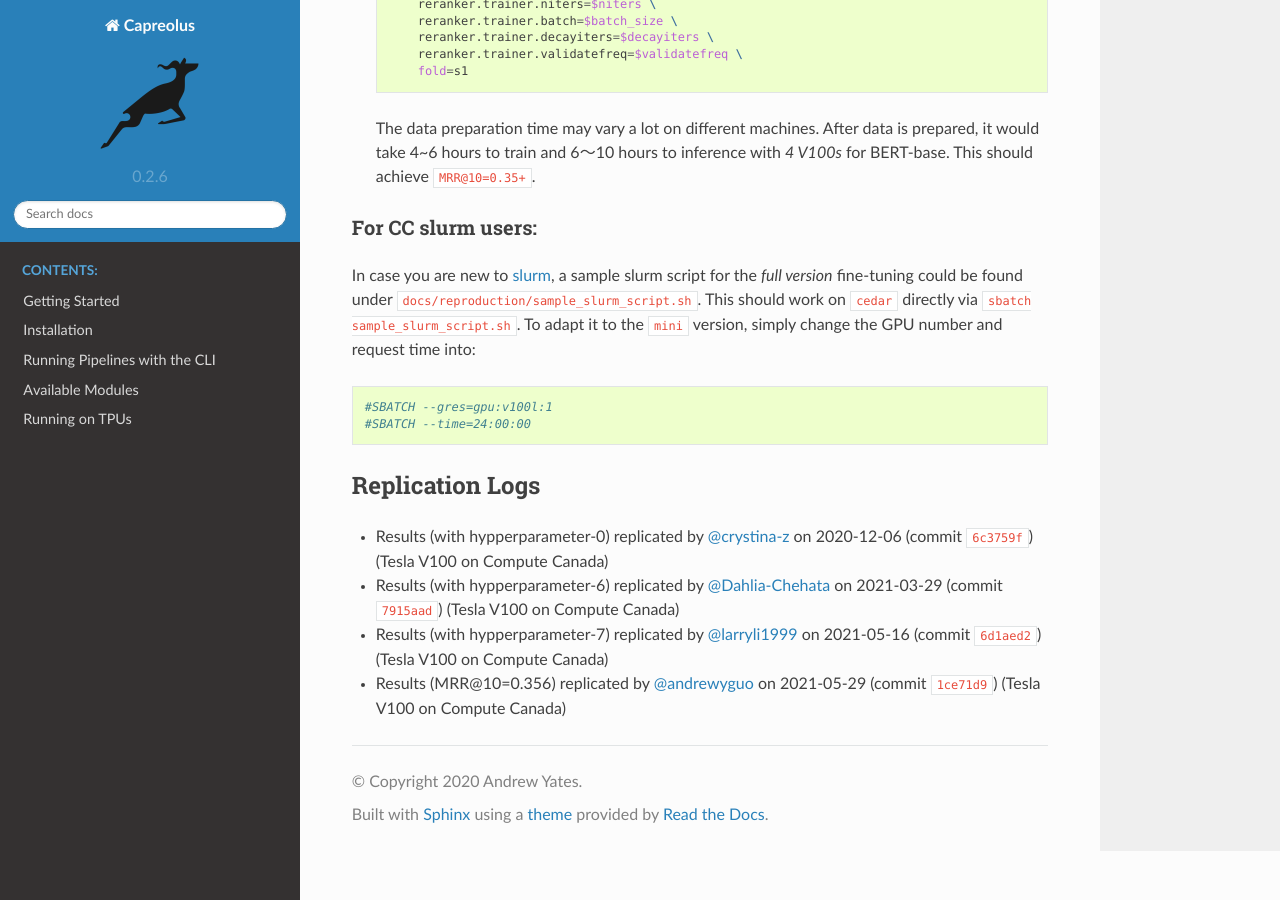
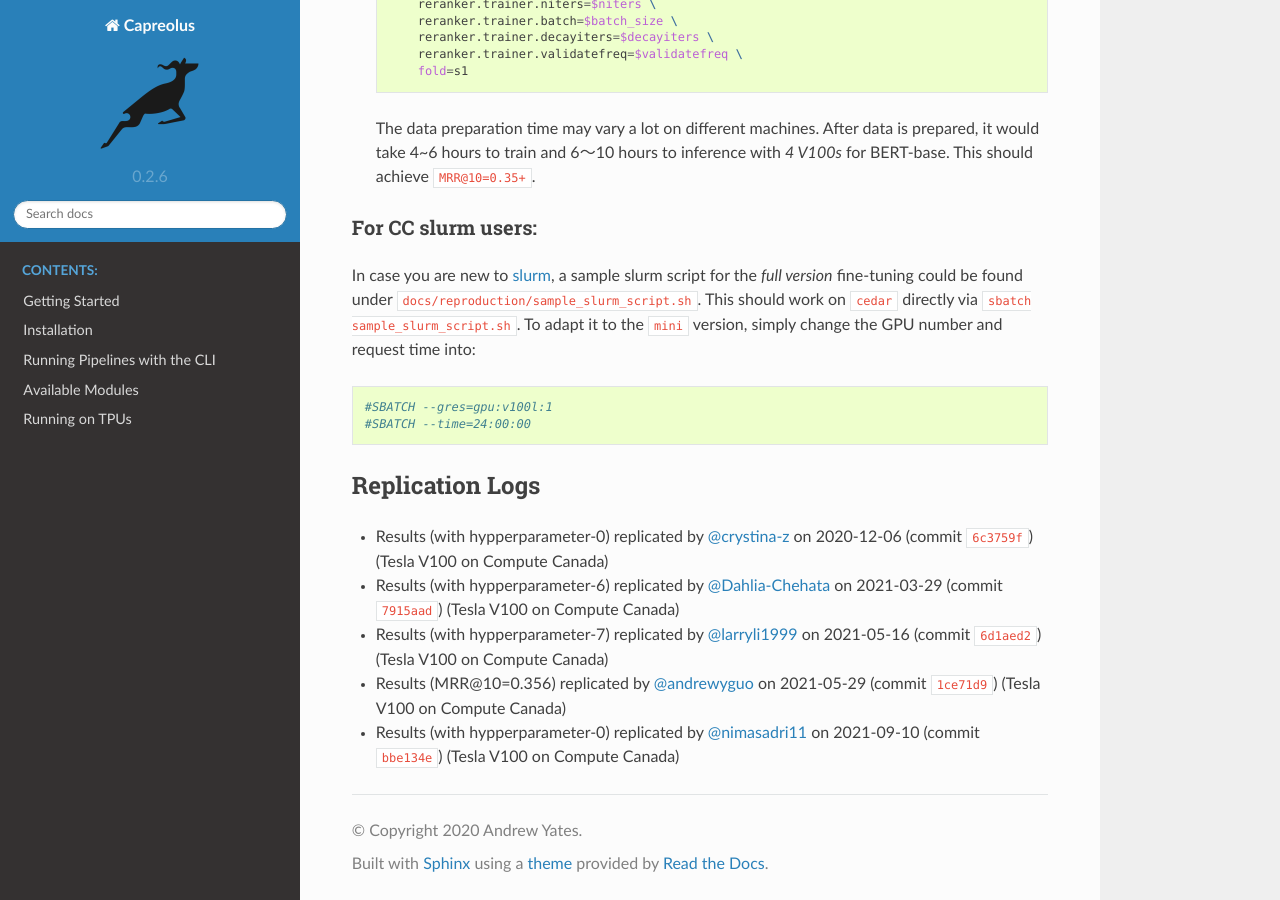
Before and after one commit to capreolus-ir/capreolus, a Sphinx documentation site: the page built from docs/reproduction/MS_MARCO.md, in a window 1280 px wide and 900 px high, scrolled down 935 px. Built offline with Sphinx 7.4.7 and the Read the Docs theme 2.0.0, drawn with Linux system fonts in a browser that asks for light colours.

Commit message:
replication logs for MSMARCO

```diff
--- a/docs/reproduction/MS_MARCO.md
+++ b/docs/reproduction/MS_MARCO.md
@@ -52,3 +52,4 @@
 + Results (with hypperparameter-6) replicated by [@Dahlia-Chehata](https://github.com/Dahlia-Chehata) on 2021-03-29 (commit [`7915aad`](https://github.com/capreolus-ir/capreolus/commit/7915aad75406527a3b88498926cff85259808696)) (Tesla V100 on Compute Canada)
 + Results (with hypperparameter-7) replicated by [@larryli1999](https://github.com/larryli1999) on 2021-05-16 (commit [`6d1aed2`](https://github.com/capreolus-ir/capreolus/commit/6d1aed29de7828ceb94560a8bf7c87f1af5458b5)) (Tesla V100 on Compute Canada)
 + Results (MRR@10=0.356) replicated by [@andrewyguo](https://github.com/andrewyguo) on 2021-05-29 (commit [`1ce71d9`](https://github.com/capreolus-ir/capreolus/commit/1ce71d93ab5473b40d4ae02768fd053261b27320)) (Tesla V100 on Compute Canada)
++ Results (with hypperparameter-0) replicated by [@nimasadri11](https://github.com/nimasadri11) on 2021-09-10 (commit [`bbe134e`](https://github.com/capreolus-ir/capreolus/commit/bbe134e887b920c2cc5452264538171143d8e492)) (Tesla V100 on Compute Canada)
```
